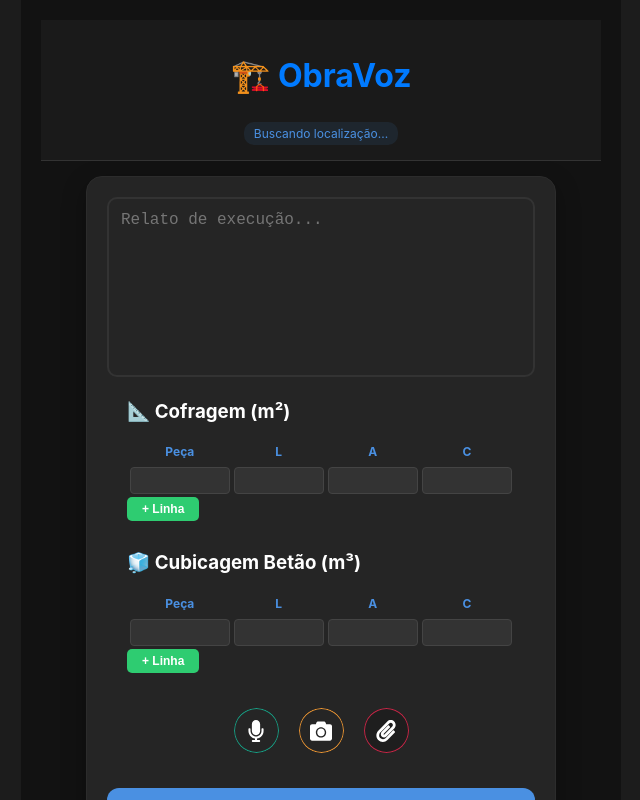
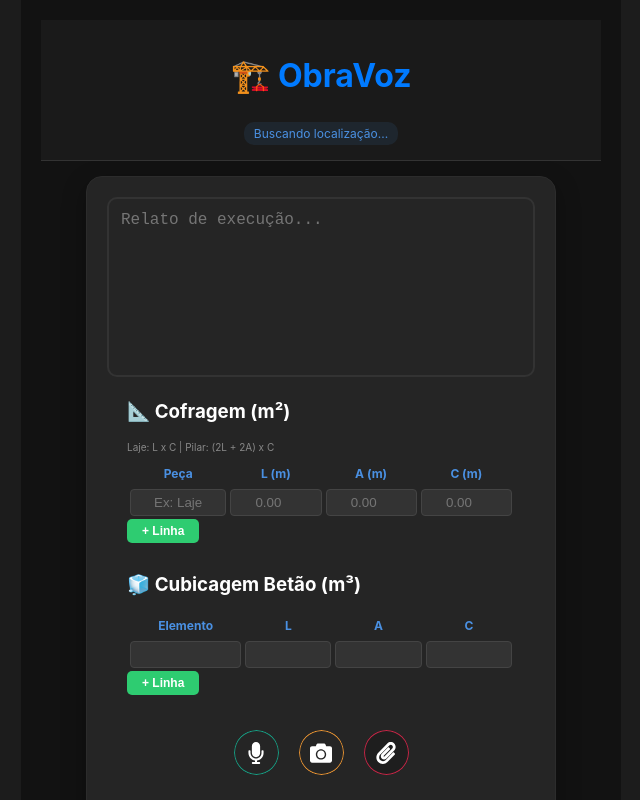
Before and after one commit to FariasG7/codespaces-react, a React (Vite) app: page / in a window 1280 px wide. Both pictures are taken after typing "name@example.com", "Sample123" into the empty fields and a click on the button "Entrar". Shown: the top 800 px of the page, without its empty margins (319-959 px from the left). Built offline with nearby package versions, Linux system fonts and the light colour scheme; no server answers.

Commit message:
Refactor Cofragem and Betão sections in App.jsx

```diff
--- a/src/App.jsx
+++ b/src/App.jsx
@@ -223,15 +223,23 @@
 
        <div className="card-tabelas" style={{ padding: '0 20px', color: '#fff' }}>
   <h3>📐 Cofragem (m²)</h3>
+  <p style={{fontSize: '10px', color: '#888'}}>Laje: L x C | Pilar: (2L + 2A) x C</p>
   <table style={{ width: '100%' }}>
-              <thead><tr><th>Peça</th><th>L</th><th>A</th><th>C</th></tr></thead>
+    <thead>
+      <tr>
+        <th>Peça</th>
+        <th>L (m)</th>
+        <th>A (m)</th>
+        <th>C (m)</th>
+      </tr>
+    </thead>
     <tbody>
       {linhasCofragem.map((linha, i) => (
         <tr key={i}>
-                    <td><input className="input-tabela" value={linha.peca} onChange={e => atualizarCampo(i, 'cofragem', 'peca', e.target.value)} /></td>
-                    <td><input className="input-tabela" type="number" value={linha.largura} onChange={e => atualizarCampo(i, 'cofragem', 'largura', e.target.value)} /></td>
-                    <td><input className="input-tabela" type="number" value={linha.altura} onChange={e => atualizarCampo(i, 'cofragem', 'altura', e.target.value)} /></td>
-                    <td><input className="input-tabela" type="number" value={linha.comprimento} onChange={e => atualizarCampo(i, 'cofragem', 'comprimento', e.target.value)} /></td>
+          <td><input className="input-tabela" placeholder="Ex: Laje" value={linha.peca} onChange={e => atualizarCampo(i, 'cofragem', 'peca', e.target.value)} /></td>
+          <td><input className="input-tabela" type="number" placeholder="0.00" value={linha.largura} onChange={e => atualizarCampo(i, 'cofragem', 'largura', e.target.value)} /></td>
+          <td><input className="input-tabela" type="number" placeholder="0.00" value={linha.altura} onChange={e => atualizarCampo(i, 'cofragem', 'altura', e.target.value)} /></td>
+          <td><input className="input-tabela" type="number" placeholder="0.00" value={linha.comprimento} onChange={e => atualizarCampo(i, 'cofragem', 'comprimento', e.target.value)} /></td>
         </tr>
       ))}
     </tbody>
@@ -240,7 +248,14 @@
 
   <h3 style={{ marginTop: '15px' }}>🧊 Cubicagem Betão (m³)</h3>
   <table style={{ width: '100%' }}>
-              <thead><tr><th>Peça</th><th>L</th><th>A</th><th>C</th></tr></thead>
+    <thead>
+      <tr>
+        <th>Elemento</th>
+        <th>L</th>
+        <th>A</th>
+        <th>C</th>
+      </tr>
+    </thead>
     <tbody>
       {linhasBetao.map((linha, i) => (
         <tr key={i}>
@@ -254,6 +269,7 @@
   </table>
   <button onClick={adicionarLinhaBetao} className="btn-add">+ Linha</button>
 </div>
+
 
           <div className="acoes" style={{ display: 'flex', justifyContent: 'center', gap: '20px', padding: '20px' }}>
             <button onClick={alternarGravacao} className={`icon icon-fill ${gravando ? 'active' : ''}`}>
```
Lines whose indentation alone changed are shown as unchanged.
